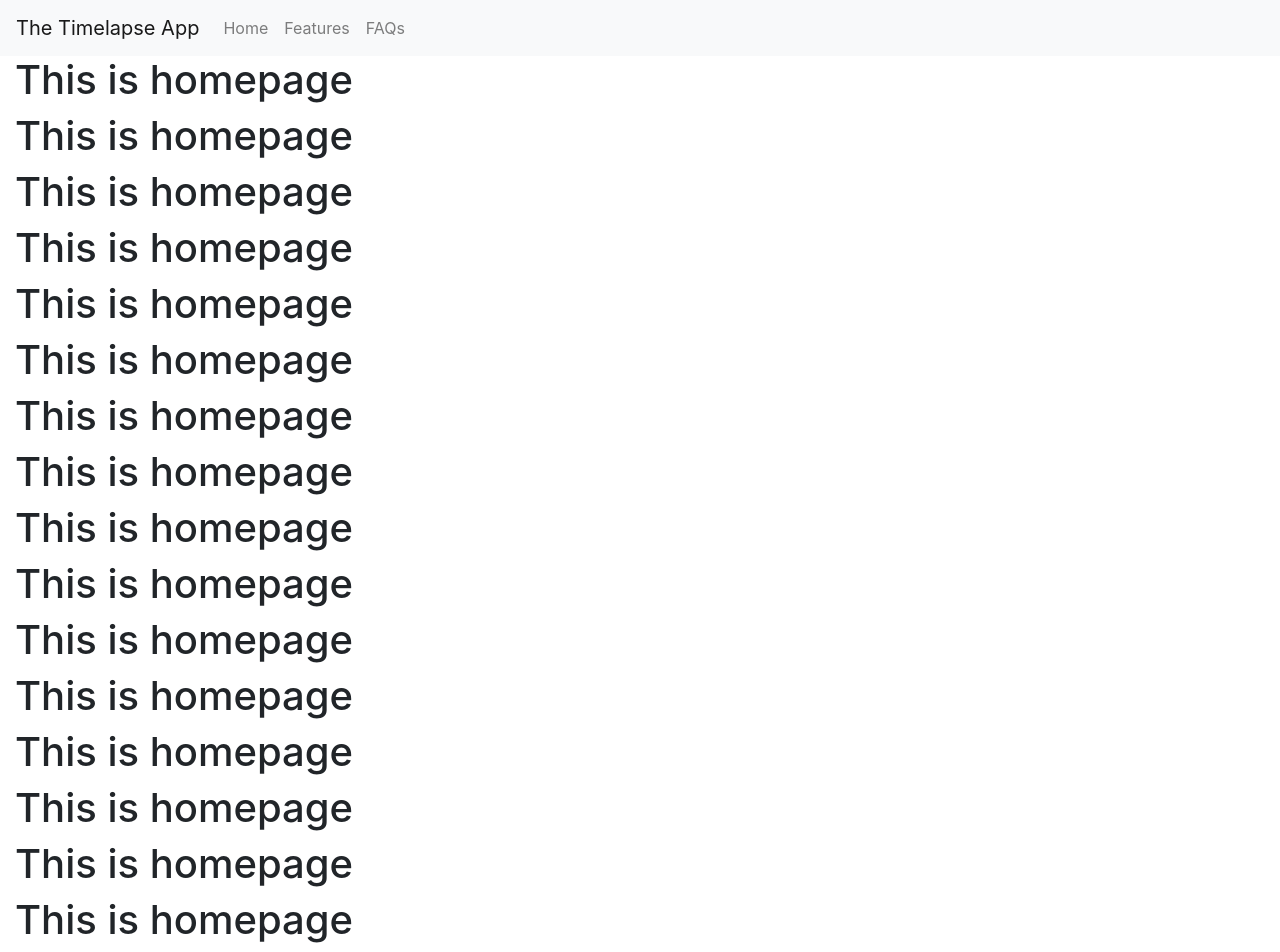
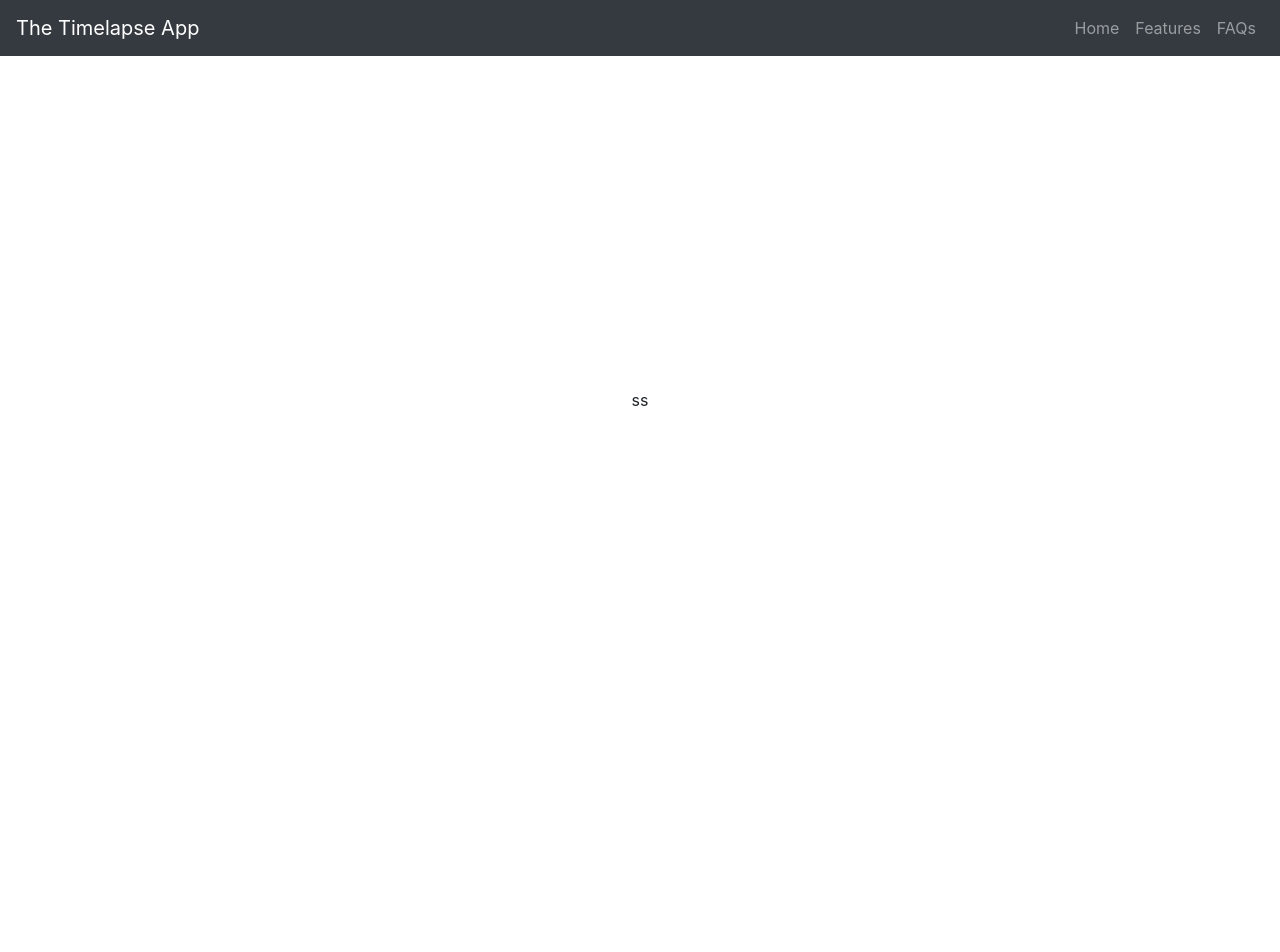
Before and after one commit to reteshg/site, a React (Create React App) app: page / in a window 1280 px wide. Shown: the top 952 px of the page. After the commit the page ends 800 px from the top, so only its background shows below. Built offline with nearby package versions, Linux system fonts and the light colour scheme.

Commit message:
center align homepage div

```diff
--- a/src/components/features.js
+++ b/src/components/features.js
@@ -1,12 +1,13 @@
 import React from 'react';
+import {Container} from 'react-bootstrap';
 
 const Features = (props) => (
-    <span>
+<Container fluid>
         <h1>{props.title}</h1>
         <h1>{props.title}</h1>
         <h1>{props.title}</h1>
         <h1>{props.title}</h1>
-        </span>
+        </Container>
 );
 
 export default Features;
--- a/src/components/home.js
+++ b/src/components/home.js
@@ -1,30 +1,19 @@
 import React from 'react';
-import {Container} from 'react-bootstrap';
+import {Container,Row} from 'react-bootstrap';
 
 const Home = (props) => (
 
 
 <Container fluid>
-        <h1>{props.title}</h1>
-        <h1>{props.title}</h1>
-        <h1>{props.title}</h1>
-        <h1>{props.title}</h1>
-        <h1>{props.title}</h1>
-        <h1>{props.title}</h1>
-        <h1>{props.title}</h1>
-        <h1>{props.title}</h1>
-        <h1>{props.title}</h1>
-        <h1>{props.title}</h1>
-        <h1>{props.title}</h1>
-        <h1>{props.title}</h1>
-        <h1>{props.title}</h1>
-        <h1>{props.title}</h1>
-        <h1>{props.title}</h1>
-        <h1>{props.title}</h1>
-        <h1>{props.title}</h1>
-        <h1>{props.title}</h1>
-        <h1>{props.title}</h1>
-        <h1>{props.title}</h1>
+
+
+<Row className="justify-content-center">
+<div style={{position: 'absolute', left: '50%', top: '50%',transform: 'translate(-50%, -50%)'}}>
+ss
+</div>
+
+</Row>
+
 
         </Container>
 );
--- a/src/components/navigation.js
+++ b/src/components/navigation.js
@@ -4,13 +4,13 @@ import {Link} from 'react-router-dom';
 
 const Navigation = (props) => (
 <Container fluid>
-  <Navbar bg="light" expand={'sm'} fixed="top" collapseOnSelect>
+  <Navbar collapseOnSelect expand={'sm'} bg="dark" variant="dark" fixed="top" >
 
     <Navbar.Brand as={Link} to="/">{props.title}</Navbar.Brand>
 
-    <Navbar.Toggle/>
-    <Navbar.Collapse>
-    <Nav className="mr-auto">
+    <Navbar.Toggle />
+    <Navbar.Collapse className="justify-content-end">
+    <Nav>
       <NavItem>
         <Nav.Link eventkey={1} as={Link} exact to="/">Home</Nav.Link>
       </NavItem>
```
Also changed, not shown: 1 other file (tests, documents, lock files or other folders).
